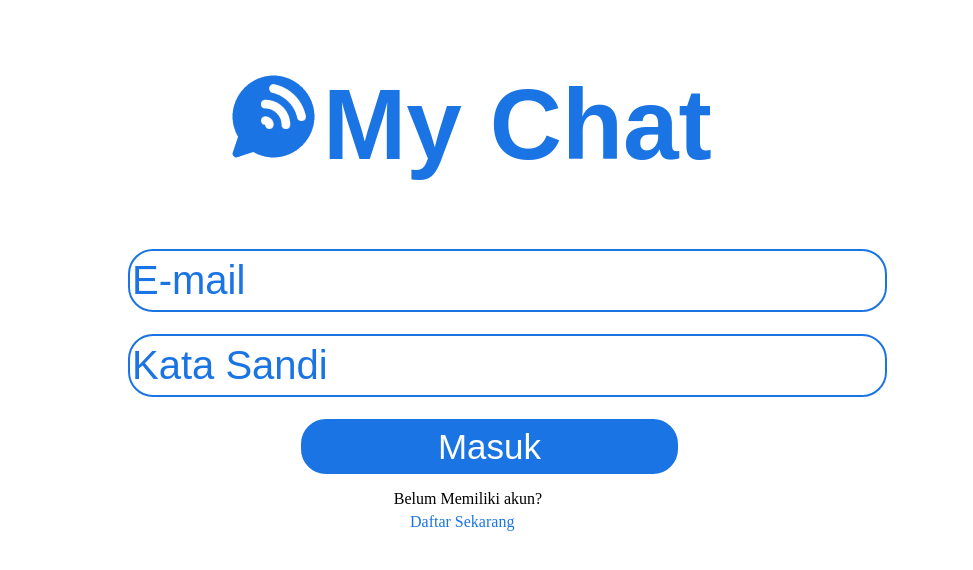
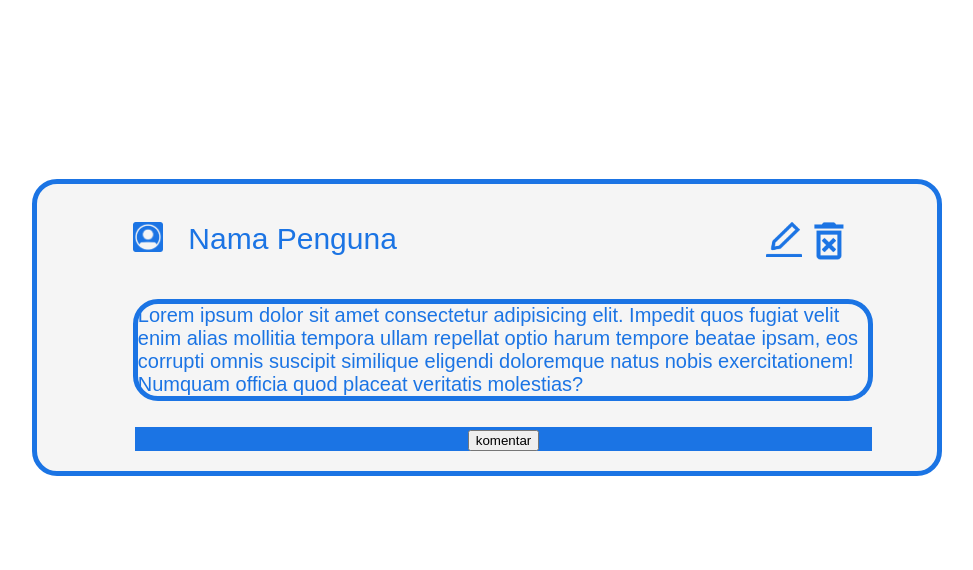
Before and after one commit to wramadhan/FE-Group-5, a React (Create React App) app: page / in a window 1280 px wide. Shown: the top 570 px of the page, without its empty margins (153-1126 px from the left). Built offline with nearby package versions, Linux system fonts and the light colour scheme.

Commit message:
Dashboard 60%

```diff
--- a/src/index.js
+++ b/src/index.js
@@ -2,6 +2,7 @@ import React from "react";
 import ReactDOM from "react-dom/client";
 import NavBar from "./component/NavBar";
 import Login from "./component/Login/Login";
+import Dashboard from "./pages/Dashboard";
 // import "./index.css";
 // import SuntingProfil from "./pages/SuntingProfil";
 // import Registrasi from "./pages/Registrasi";
@@ -12,7 +13,7 @@ import reportWebVitals from "./reportWebVitals";
 const root = ReactDOM.createRoot(document.getElementById("root"));
 root.render(
   // <React.StrictMode>
-  <Login />
+  <Dashboard />
   // </React.StrictMode>
 );
 
--- /dev/null
+++ b/src/pages/Dashboard.jsx
@@ -0,0 +1,36 @@
+import React from "react";
+import { Button, Card } from "react-bootstrap";
+import "../styles/Dashboard.css";
+import appLogo from "../images/suntingprofil.png";
+import appLogo2 from "../images/edit.png";
+import appLogo3 from "../images/trash.png";
+
+const Dashboard = () => {
+  return (
+    <div className="Border">
+      <div className="HeadComment">
+        <Card>
+          <img className="img1" src={appLogo} alt="appLogo" />
+          <Card.Header className="cardhead">Nama Penguna</Card.Header>
+          <img className="img2" src={appLogo2} alt="appLogo2" />
+          <img className="img3" src={appLogo3} alt="appLogo3" />
+        </Card>
+      </div>
+      <br />
+      <div className="status">
+        <Card>
+          Lorem ipsum dolor sit amet consectetur adipisicing elit. Impedit quos
+          fugiat velit enim alias mollitia tempora ullam repellat optio harum
+          tempore beatae ipsam, eos corrupti omnis suscipit similique eligendi
+          doloremque natus nobis exercitationem! Numquam officia quod placeat
+          veritatis molestias?
+        </Card>
+      </div>
+      <div className="ButtonCmt">
+        <Button>komentar</Button>{" "}
+      </div>
+    </div>
+  );
+};
+
+export default Dashboard;
--- /dev/null
+++ b/src/styles/Dashboard.css
@@ -0,0 +1,62 @@
+.HeadComment {
+  margin-top: 2.969vw;
+  font-size: 2.344vw;
+}
+.cardhead {
+  float: left;
+  margin-left: 2vw;
+  font-family: Arial, Helvetica, sans-serif;
+}
+
+.img1 {
+  float: left;
+  width: 2.344vw;
+  margin-left: 7.484vw;
+}
+
+.img2 {
+  float: left;
+  width: 2.744vw;
+  margin-left: 28.875vw;
+}
+.img3 {
+  float: left;
+  width: 2.344vw;
+  margin-left: 1vw;
+}
+
+.status {
+  font-family: Arial, Helvetica, sans-serif;
+  font-size: 1.563vw;
+  margin-top: 4.656vw;
+  margin-left: 7.484vw;
+  margin-right: 5vw;
+  margin-bottom: 2vw;
+  border-width: 5px;
+  border-radius: 25px;
+  border-style: solid;
+  color: #1b74e4;
+}
+
+.Border {
+  margin-top: 13.969vw;
+  background-color: whitesmoke;
+  margin-left: 13.828vw;
+  margin-right: 13.828vw;
+  border-width: 5px;
+  border-radius: 25px;
+  border-style: solid;
+  color: #1b74e4;
+}
+
+.ButtonCmt {
+  display: block;
+  background-color: #1b74e4;
+  width: 57.641vw;
+  margin-left: 7.628vw;
+  margin-bottom: 1.58vw;
+  text-align: center;
+  text-decoration: none;
+  display: inline-block;
+  font-size: 1.563vw;
+}
```
